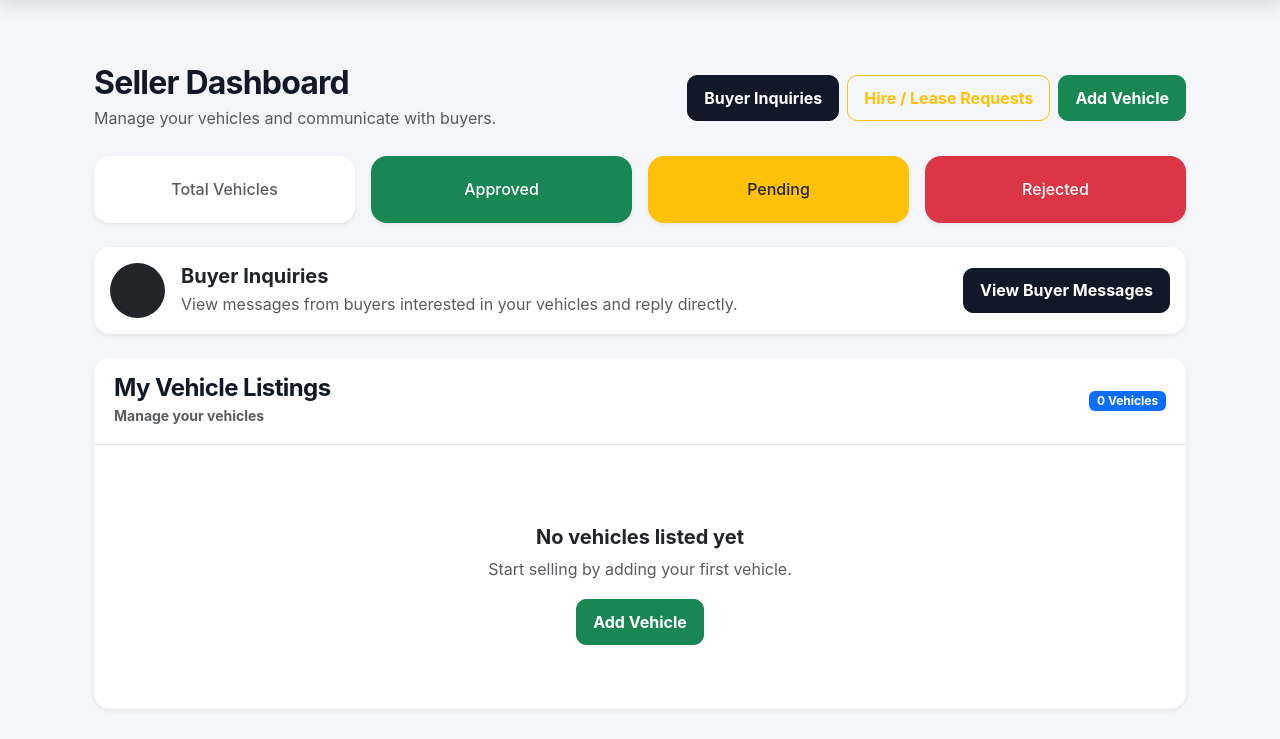
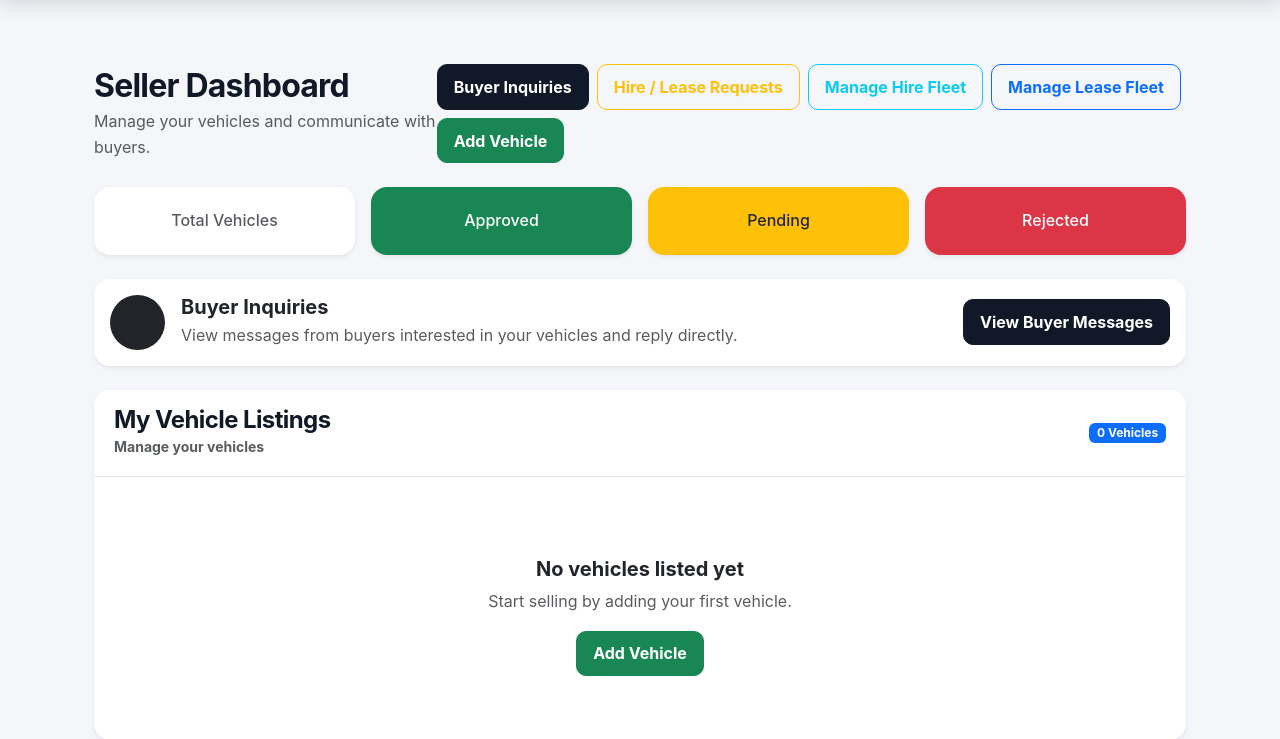
Before and after one commit to markkims001-crypto/carvion-motors, a Python web app: template templates/seller_dashboard.html in a window 1280 px wide. Shown: the part 72-811 px from the top of the page. Run offline with Jinja, Linux system fonts and the light colour scheme; the template is opened without the code that fills it, so the values that code supplies are empty.

Commit message:
Separate seller hire and lease inventory links

```diff
--- a/templates/seller_dashboard.html
+++ b/templates/seller_dashboard.html
@@ -38,6 +38,18 @@
                class="btn btn-outline-warning">
                 <i class="bi bi-calendar2-check"></i>
                 Hire / Lease Requests
+            </a>
+
+            <a href="{{ url_for('hire_lease.manage_hire') }}"
+               class="btn btn-outline-info">
+                <i class="bi bi-car-front"></i>
+                Manage Hire Fleet
+            </a>
+
+            <a href="{{ url_for('hire_lease.manage_lease') }}"
+               class="btn btn-outline-primary">
+                <i class="bi bi-calendar2-week"></i>
+                Manage Lease Fleet
             </a>
 
             <!-- ADD VEHICLE -->
@@ -452,21 +464,6 @@
 
                                     <td class="text-end">
 
-                                        <!-- HIRE / LEASE SETTINGS -->
-
-                                        <a href="{{ url_for(
-                                            'hire_lease.manage_options',
-                                            car_id=car.id
-                                        ) }}"
-                                           class="btn btn-outline-warning btn-sm"
-                                           title="Manage hire and lease pricing">
-
-                                            <i class="bi bi-calendar2-check"></i>
-                                            Hire / Lease
-
-                                        </a>
-
-
                                         <!-- VIEW -->
 
                                         <a href="{{ url_for(
```
